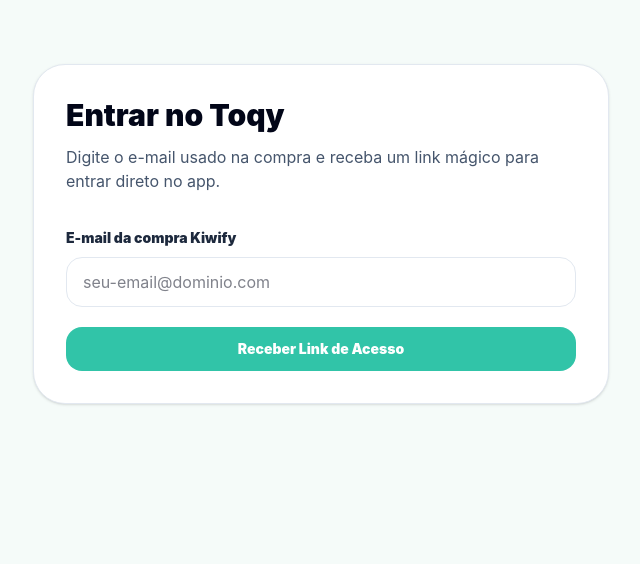
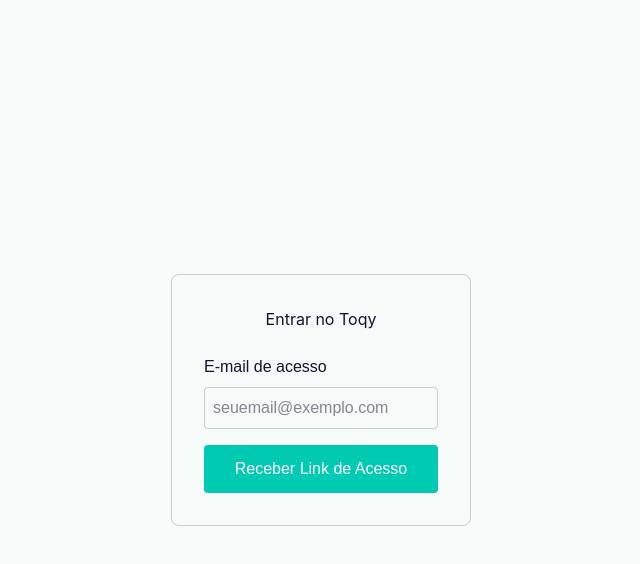
Before and after one commit to leonardomarusso1-design/toqyapp, a Next.js app: page /login in a window 1280 px wide. Shown: the top 564 px of the page, without its empty margins (319-959 px from the left). Built offline with nearby package versions, Linux system fonts and the light colour scheme; no server answers.

Commit message:
Update page.tsx

```diff
--- a/src/app/login/page.tsx
+++ b/src/app/login/page.tsx
@@ -1,12 +1,23 @@
 'use client';
 
-import { useState } from 'react';
+import { useState, useEffect } from 'react';
 import { supabase } from '@/lib/supabaseClient';
+import { useRouter } from 'next/navigation';
 
 export default function LoginPage() {
   const [email, setEmail] = useState('');
   const [loading, setLoading] = useState(false);
   const [message, setMessage] = useState('');
+  const router = useRouter();
+
+  // Verifica se o usuário já está logado para não pedir e-mail de novo
+  useEffect(() => {
+    const checkSession = async () => {
+      const { data: { session } } = await supabase.auth.getSession();
+      if (session) router.push('/app');
+    };
+    checkSession();
+  }, [router]);
 
   const handleLogin = async (e: React.FormEvent) => {
     e.preventDefault();
@@ -15,9 +26,7 @@
 
     const { error } = await supabase.auth.signInWithOtp({
       email,
-      options: {
-        emailRedirectTo: `${window.location.origin}/app`,
-      },
+      options: { emailRedirectTo: `${window.location.origin}/app` },
     });
 
     if (error) {
@@ -25,42 +34,37 @@
     } else {
       setMessage('Sucesso! Verifique sua caixa de entrada para acessar o app.');
     }
-
     setLoading(false);
   };
 
   return (
-    <main className="min-h-screen bg-[#f5fbf9] px-5 py-16 text-slate-950">
-      <div className="mx-auto max-w-xl rounded-[2rem] border border-slate-200 bg-white p-8 shadow-sm">
-        <h1 className="text-3xl font-black">Entrar no Toqy</h1>
-        <p className="mt-3 text-slate-600">Digite o e-mail usado na compra e receba um link mágico para entrar direto no app.</p>
+    <div style={{ display: 'flex', justifyContent: 'center', alignItems: 'center', height: '100vh', fontFamily: 'sans-serif' }}>
+      <form onSubmit={handleLogin} style={{ padding: '2rem', border: '1px solid #ccc', borderRadius: '8px', width: '300px' }}>
+        <h2 style={{ marginBottom: '1.5rem', textAlign: 'center' }}>Entrar no Toqy</h2>
 
-        <form onSubmit={handleLogin} className="mt-8 space-y-5">
-          <label className="block">
-            <span className="text-sm font-black text-slate-800">E-mail da compra Kiwify</span>
+        <div style={{ marginBottom: '1rem' }}>
+          <label htmlFor="email" style={{ display: 'block', marginBottom: '0.5rem' }}>E-mail de acesso</label>
           <input
+            id="email"
             type="email"
+            placeholder="seuemail@exemplo.com"
             value={email}
             onChange={(e) => setEmail(e.target.value)}
             required
-              className="mt-2 w-full rounded-2xl border border-slate-200 bg-white px-4 py-3 text-slate-950 outline-none focus:border-[#31c4a8] focus:ring-4 focus:ring-emerald-100"
-              placeholder="seu-email@dominio.com"
+            style={{ width: '100%', padding: '0.5rem', borderRadius: '4px', border: '1px solid #ccc' }}
           />
-          </label>
+        </div>
 
         <button
           type="submit"
           disabled={loading}
-            className="inline-flex w-full items-center justify-center rounded-2xl bg-[#31c4a8] px-5 py-3 text-sm font-black text-white transition hover:-translate-y-0.5 hover:bg-[#25b69a] disabled:cursor-not-allowed disabled:opacity-50"
+          style={{ width: '100%', padding: '0.75rem', backgroundColor: '#00cbb2', color: '#fff', border: 'none', borderRadius: '4px', cursor: 'pointer' }}
         >
           {loading ? 'Enviando...' : 'Receber Link de Acesso'}
         </button>
 
-          {message ? (
-            <p className="rounded-2xl border border-slate-200 bg-slate-50 p-4 text-sm font-medium text-slate-700">{message}</p>
-          ) : null}
+        {message && <p style={{ marginTop: '1rem', textAlign: 'center', fontSize: '0.9rem' }}>{message}</p>}
       </form>
     </div>
-    </main>
   );
 }
```
Lines whose indentation alone changed are shown as unchanged.
